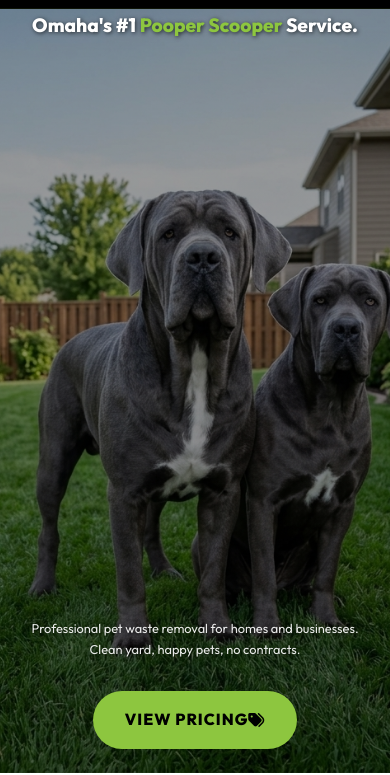
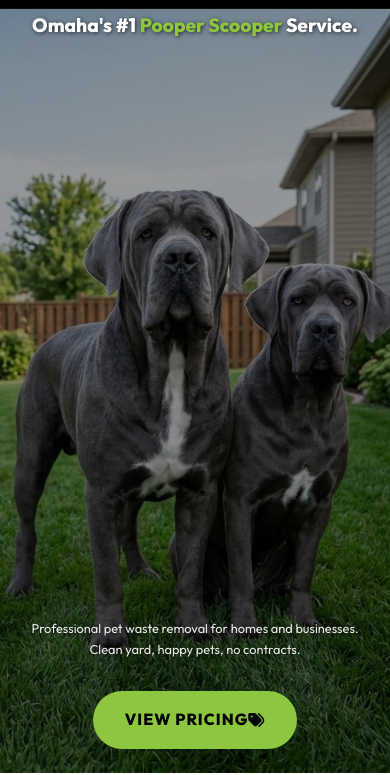
Before and after one commit to joejackson80-dot/cleanfeetpetcleanup, a website built with Vite: page index.html in a window 390 px wide. Shown: the part 71-846 px from the top of the page. Built offline with nearby package versions, Linux system fonts and the light colour scheme.

Commit message:
Center dogs on mobile hero (95% 50%)

```diff
--- a/style.css
+++ b/style.css
@@ -830,7 +830,7 @@ footer {
   }
 
   .hero-image {
-    background-position: 90% 50%;
+    background-position: 95% 50%;
   }
 }
 
```
